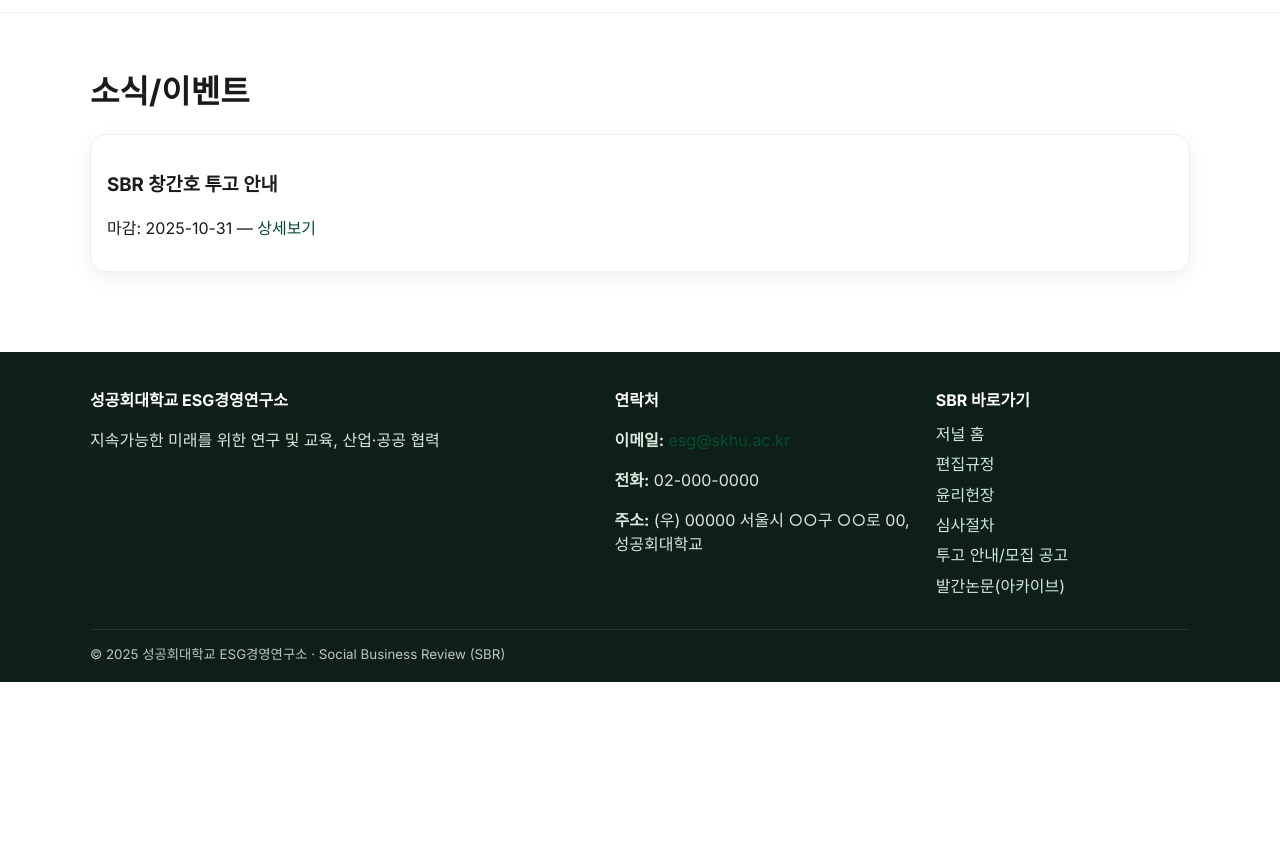
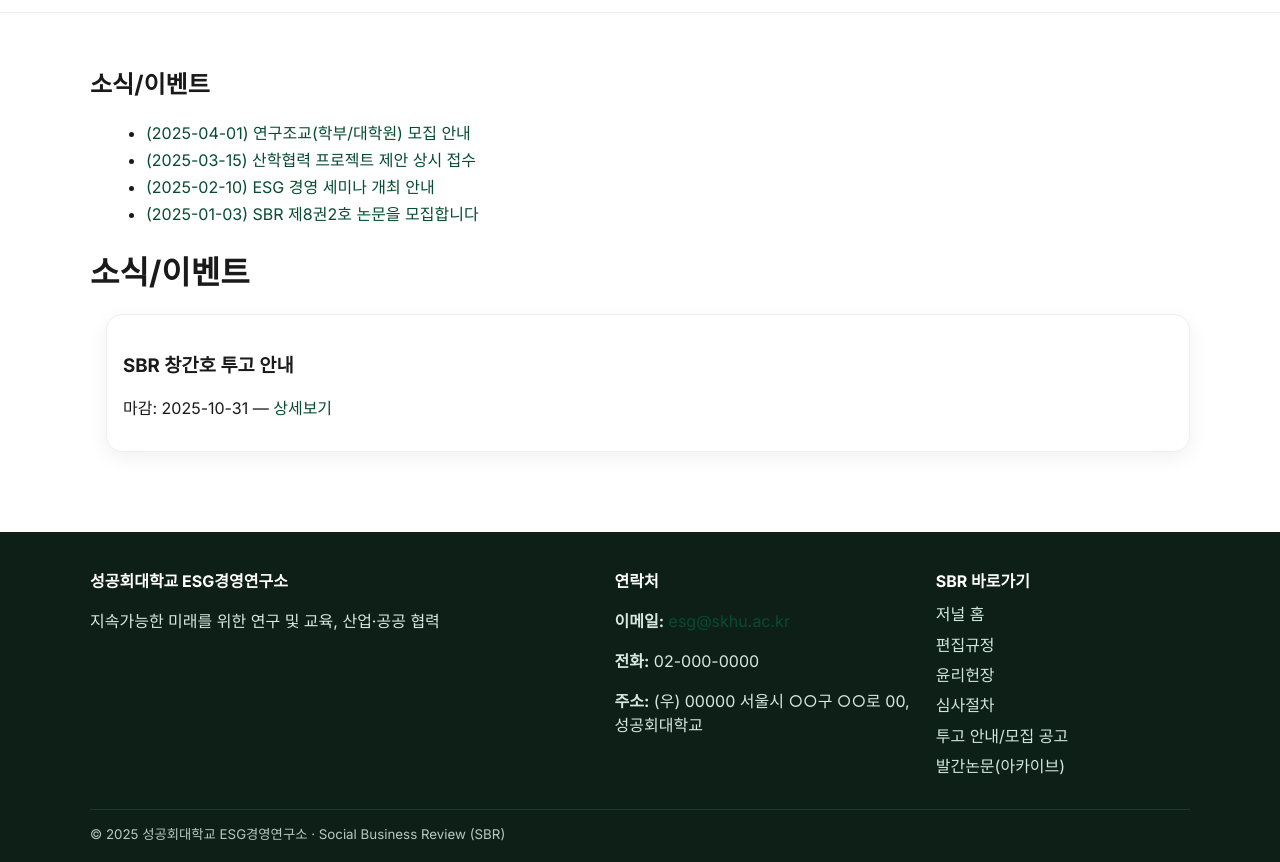
Before and after one commit to sangsun-bak/esg-lab-site, a plain HTML site: page news.html in a window 1280 px wide. Shown: the part 57-919 px from the top of the page. Before the commit the page ends 800 px from the top, so only its background shows below. Drawn offline with Linux system fonts and the light colour scheme.

Commit message:
Add files via upload

```diff
--- /dev/null
+++ b/assets/data/news.json
@@ -0,0 +1,26 @@
+[
+  {
+    "id": "2025-01-03-sbr-vol8-no2",
+    "date": "2025-01-03",
+    "title": "SBR 제8권2호 논문을 모집합니다",
+    "href": "news/2025-01-03-sbr-vol8-no2.html"
+  },
+  {
+    "id": "2025-02-10-esg-seminar",
+    "date": "2025-02-10",
+    "title": "ESG 경영 세미나 개최 안내",
+    "href": "news/2025-02-10-esg-seminar.html"
+  },
+  {
+    "id": "2025-03-15-industry-collab-open",
+    "date": "2025-03-15",
+    "title": "산학협력 프로젝트 제안 상시 접수",
+    "href": "news/2025-03-15-industry-collab-open.html"
+  },
+  {
+    "id": "2025-04-01-ra-recruit",
+    "date": "2025-04-01",
+    "title": "연구조교(학부/대학원) 모집 안내",
+    "href": "news/2025-04-01-ra-recruit.html"
+  }
+]
--- a/assets/script.js
+++ b/assets/script.js
@@ -10,3 +10,54 @@ document.addEventListener('DOMContentLoaded', () => {
     });
   }
 });
+
+
+/* === News rendering (auto from assets/data/news.json) === */
+async function loadNewsData() {
+  try {
+    const res = await fetch('/assets/data/news.json', {cache:'no-store'});
+    if (!res.ok) throw new Error('Failed to load news.json');
+    const data = await res.json();
+    data.sort((a,b)=> (a.date<b.date?1:-1)); // newest first
+    return data;
+  } catch (e) {
+    console.error(e);
+    return [];
+  }
+}
+
+async function renderNewsBrief(ulId, limit=4) {
+  const listEl = document.getElementById(ulId);
+  if (!listEl) return;
+  const items = await loadNewsData();
+  listEl.innerHTML = '';
+  items.slice(0, limit).forEach(it => {
+    const li = document.createElement('li');
+    const a = document.createElement('a');
+    a.href = it.href;
+    a.textContent = `(${it.date}) ${it.title}`;
+    li.appendChild(a);
+    listEl.appendChild(a);
+    a.prepend(li);
+  });
+}
+
+async function renderNewsList(containerId) {
+  const wrap = document.getElementById(containerId);
+  if (!wrap) return;
+  const items = await loadNewsData();
+  wrap.innerHTML = '';
+  const ul = document.createElement('ul');
+  ul.className = 'news-list';
+  items.forEach(it => {
+    const li = document.createElement('li');
+    li.innerHTML = `<a href="${it.href}">(${it.date}) ${it.title}</a>`;
+    ul.appendChild(li);
+  });
+  wrap.appendChild(ul);
+}
+
+document.addEventListener('DOMContentLoaded', ()=>{
+  if (document.getElementById('news-brief')) renderNewsBrief('news-brief', 4);
+  if (document.getElementById('news-list-wrap')) renderNewsList('news-list-wrap');
+});
--- a/assets/styles.css
+++ b/assets/styles.css
@@ -171,3 +171,8 @@ header .logo img {
   .hero.two-band { min-height: 520px; }
   .hero.two-band > .hero-inner { grid-template-columns: 1fr; }
 }
+
+.news-list { margin: .6rem 0 0 1rem; }
+.news-list li { margin: .2rem 0; }
+.news-list a { text-decoration: none; }
+.news-list a:hover { text-decoration: underline; }
--- a/news.html
+++ b/news.html
@@ -27,6 +27,11 @@
 </header>
 
 <main class="container page">
+  <section class="news">
+    <h2>소식/이벤트</h2>
+    <div id="news-list-wrap"><p>목록 불러오는 중...</p></div>
+  </section>
+
 <h1>소식/이벤트</h1>
 <div class="news-list">
   <article class="news-item"><h3>SBR 창간호 투고 안내</h3><p class="muted">마감: 2025-10-31 — <a href="sbr/call-for-papers.html">상세보기</a></p></article>
```
Also changed, not shown: index.html (+1 -6 lines).
